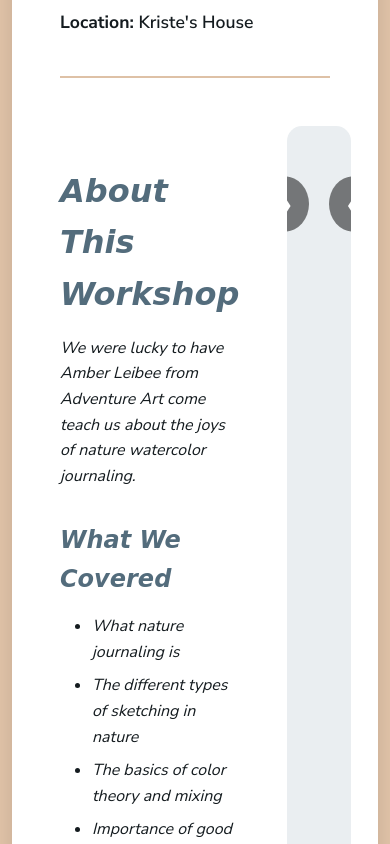
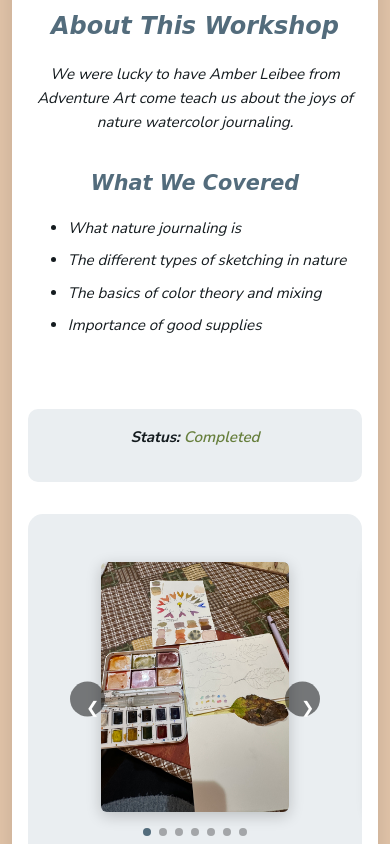
Before and after one commit to alycia-noel/nwa-book-arts.github.io, a plain HTML site: page events/nature-watercolor-workshop.html in a window 390 px wide. Shown: the part 580-1424 px from the top of the page. Drawn offline with Linux system fonts and the light colour scheme; a web font is replaced by a local one.

Commit message:
update for mobile

```diff
--- a/styles.css
+++ b/styles.css
@@ -723,8 +723,75 @@ p {
         text-align: center;
     }
 
+    /* Event Pages Mobile Styles */
+    .breadcrumb {
+        text-align: center;
+        margin-bottom: var(--spacing-md);
+    }
+
+    .event-detail {
+        padding: var(--spacing-md);
+        text-align: center;
+    }
+
+    .event-header {
+        text-align: center;
+    }
+
+    .event-title {
+        font-size: 2rem;
+        text-align: center;
+    }
+
+    .event-meta {
+        text-align: center;
+    }
+
+    .event-content {
+        grid-template-columns: 1fr;
+        gap: var(--spacing-md);
+        text-align: center;
+    }
+
+    .event-description {
+        text-align: center;
+    }
+
+    .event-description h2,
+    .event-description h3 {
+        text-align: center;
+    }
+
+    .event-description ul {
+        display: inline-block;
+        text-align: left;
+        padding-left: 1.5rem;
+    }
+
+    .event-gallery {
+        width: 100%;
+    }
+
     .carousel-container {
         margin: var(--spacing-md) 0;
+        max-width: 100%;
+    }
+
+    .carousel-slide img {
+        max-height: 300px;
+        max-width: 95%;
+        border-radius: 8px;
+    }
+
+    .carousel-nav {
+        width: 40px;
+        height: 40px;
+        font-size: 1.2rem;
+    }
+
+    .carousel-dots {
+        justify-content: center;
+        margin-top: var(--spacing-sm);
     }
 
     .carousel-images {
@@ -817,6 +884,55 @@ p {
         padding: var(--spacing-sm) var(--spacing-md);
     }
 
+    /* Event Pages Small Mobile Styles */
+    .event-detail {
+        padding: var(--spacing-sm);
+    }
+
+    .event-title {
+        font-size: 1.75rem;
+        line-height: 1.3;
+    }
+
+    .event-meta p {
+        font-size: 1rem;
+    }
+
+    .event-description h2 {
+        font-size: 1.5rem;
+    }
+
+    .event-description h3 {
+        font-size: 1.3rem;
+    }
+
+    .event-description {
+        font-size: 0.95rem;
+        line-height: 1.6;
+    }
+
+    .carousel-container {
+        max-width: 100%;
+        margin: var(--spacing-sm) 0;
+    }
+
+    .carousel-slide img {
+        max-height: 250px;
+        max-width: 90%;
+        border-radius: 6px;
+    }
+
+    .carousel-nav {
+        width: 35px;
+        height: 35px;
+        font-size: 1rem;
+    }
+
+    .carousel-dot {
+        width: 8px;
+        height: 8px;
+    }
+
     .carousel-images img {
         max-height: 200px;
     }
```
